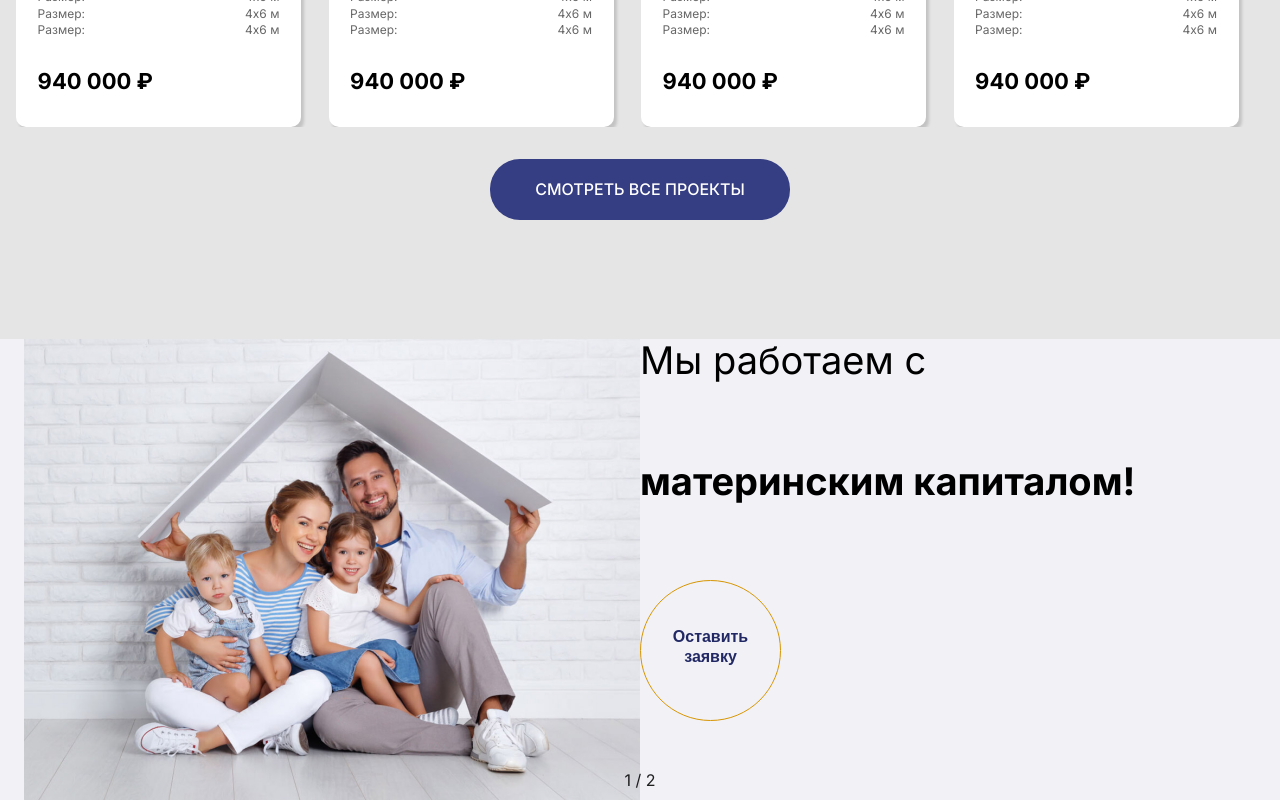
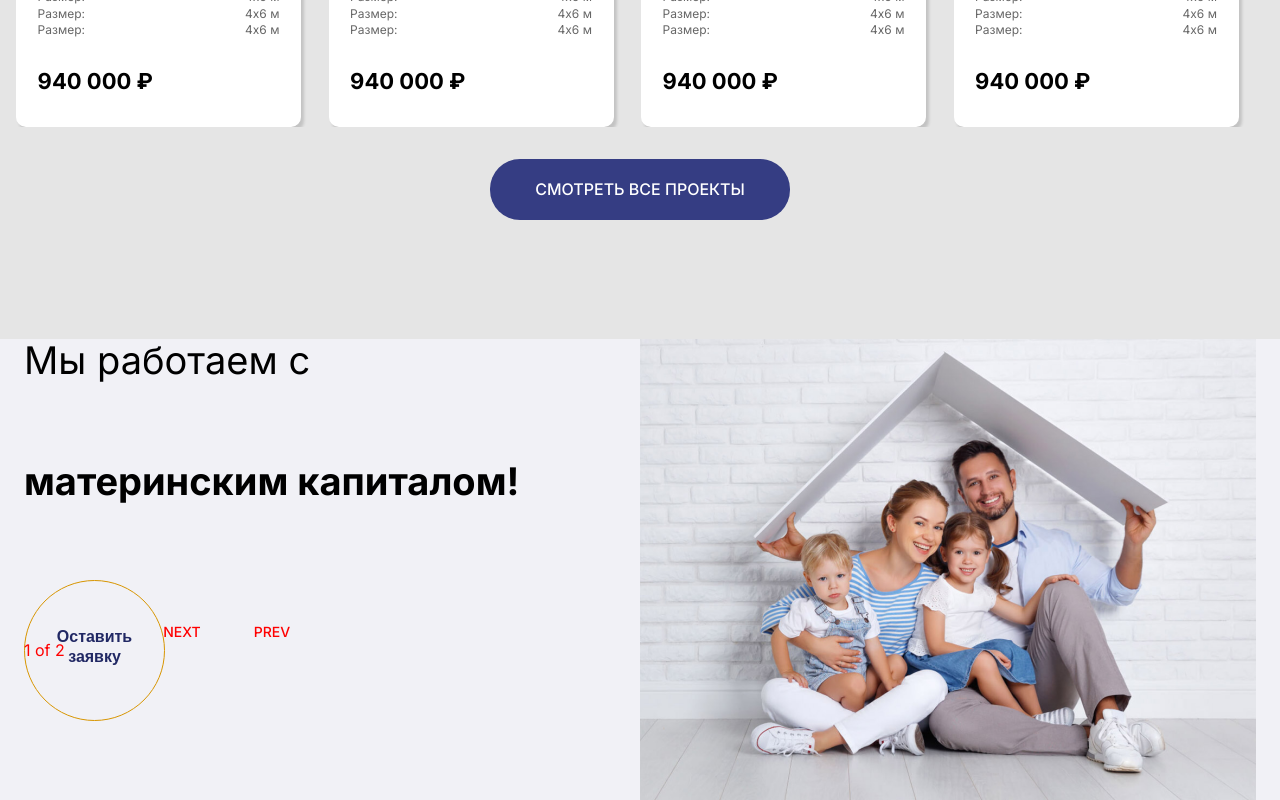
Before and after one commit to lismgmk/stanko-bi, a Next.js app: page / in a window 1280 px wide. Shown: the part 1242-2042 px from the top of the page. Built offline with nearby package versions, Linux system fonts and the light colour scheme; grey boxes are pictures that could not be loaded.

Commit message:
custom pagination and navigation

```diff
--- a/src/containers/specialOfferContainer/index.tsx
+++ b/src/containers/specialOfferContainer/index.tsx
@@ -3,37 +3,69 @@ import Typography from '@mui/material/Typography'
 import { CustomContainer, CustomWrapperBox } from 'containers/commonContainerStyles/style'
 import { nanoid } from 'nanoid'
 import Image from 'next/image'
-import React from 'react'
+import React, { useState } from 'react'
 import { Pagination, Navigation } from 'swiper'
 import { Swiper, SwiperSlide } from 'swiper/react'
 import { offerSlides } from '../../staticData'
 import { PS_BACKGROUND_SECONDARY_GREY } from '../../theme'
-import { ContainerGrid, CustomImage, sxIconOfferButton, sxResponsiveOfferContainerWeight } from './style'
+import { ContainerGrid, CustomImage, NextButton, sxIconOfferButton, sxResponsiveOfferContainerWeight } from './style'
 
 export const SpecialOfferContainer = () => {
+  const [swiper, setSwiper] = useState<any>()
+  const prevRef = React.useRef() as React.MutableRefObject<HTMLInputElement>
+  const nextRef = React.useRef() as React.MutableRefObject<HTMLInputElement>
+
+  React.useEffect(() => {
+    if (swiper) {
+      console.log('Swiper instance:', swiper)
+      swiper.params.navigation.prevEl = prevRef.current
+      swiper.params.navigation.nextEl = nextRef.current
+      swiper.navigation.init()
+      swiper.navigation.update()
+    }
+  }, [swiper])
   return (
     <CustomWrapperBox bgColor={PS_BACKGROUND_SECONDARY_GREY}>
       <CustomContainer maxWidth={'xl'} sx={sxResponsiveOfferContainerWeight}>
+        <div className={`swiper-container s1`}>
+          <div className="swiper-button" ref={prevRef}>
+            <NextButton sx={{ left: 240 }}> prev </NextButton>
+          </div>
           <Swiper
+            navigation={{
+              prevEl: prevRef?.current,
+              nextEl: nextRef?.current,
+            }}
+            onInit={(swiper) => {
+              swiper.navigation.init()
+              swiper.navigation.update()
+            }}
             modules={[Pagination, Navigation]}
             className="mySwiper"
             slidesPerView={1}
-          navigation={{
-            nextEl: '.swiper-button-next',
-            prevEl: '.swiper-button-prev',
-          }}
             pagination={{
               type: 'fraction',
+              renderFraction: function (currentClass, totalClass) {
+                return (
+                  '<div style="color:red; position:absolute; top:-150px">' +
+                  '<span class="' +
+                  currentClass +
+                  '"></span>' +
+                  ' of ' +
+                  '<span class="' +
+                  totalClass +
+                  '"></span>' +
+                  '</div>'
+                )
+              },
             }}
+            createElements
+            onSwiper={setSwiper}
           >
             {offerSlides.map((elem) => {
               return (
                 <SwiperSlide key={nanoid()}>
                   <ContainerGrid container>
-                  <CustomImage>
-                    {/*<CustomImage xs={12} mobile={12} sm={6} md={6} lg={6} xl={6} item>*/}
-                    <Image src={elem.pathImg} layout="fill" objectFit="cover" alt={'card_1'} />
-                  </CustomImage>
                     <Grid sx={{ width: '50%' }} item container>
                       {/*<Grid item container xs={12} mobile={12} sm={6} md={6} lg={6} xl={6}>*/}
                       <Typography variant={'h3'}>{elem.title}</Typography>
@@ -46,11 +78,19 @@ export const SpecialOfferContainer = () => {
                         </IconButton>
                       </Grid>
                     </Grid>
+                    <CustomImage>
+                      {/*<CustomImage xs={12} mobile={12} sm={6} md={6} lg={6} xl={6} item>*/}
+                      <Image src={elem.pathImg} layout="fill" objectFit="cover" alt={'card_1'} />
+                    </CustomImage>
                   </ContainerGrid>
                 </SwiperSlide>
               )
             })}
           </Swiper>
+          <div className="swiper-button" ref={nextRef}>
+            <NextButton>next</NextButton>
+          </div>
+        </div>
       </CustomContainer>
     </CustomWrapperBox>
   )
--- a/src/containers/specialOfferContainer/style.ts
+++ b/src/containers/specialOfferContainer/style.ts
@@ -1,4 +1,4 @@
-import { Grid, GridProps } from '@mui/material'
+import { Grid, GridProps, Button, ButtonProps } from '@mui/material'
 import { styled } from '@mui/material/styles'
 
 export const sxIconOfferButton = {
@@ -15,6 +15,14 @@ export const ContainerGrid = styled(Grid)<GridProps>(() => ({
   position: 'relative',
 }))
 
+export const NextButton = styled(Button)<ButtonProps>(() => ({
+  position: 'absolute',
+  zIndex: 5,
+  color: 'red',
+  bottom: 150,
+  left: 150,
+}))
+
 export const CustomImage = styled(Grid)<GridProps>(({ theme }) => ({
   [theme.breakpoints.down('md')]: {
     position: 'absolute',
```
Lines whose indentation alone changed are shown as unchanged.
